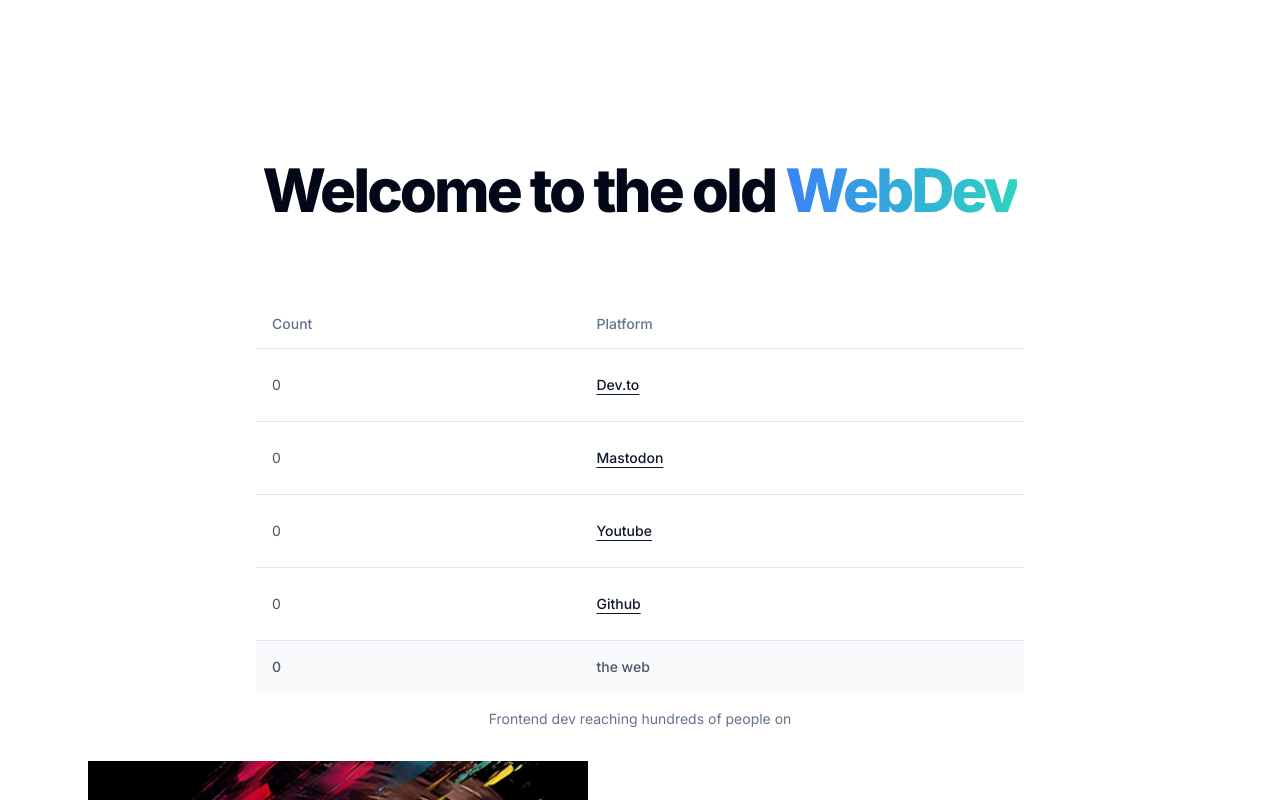
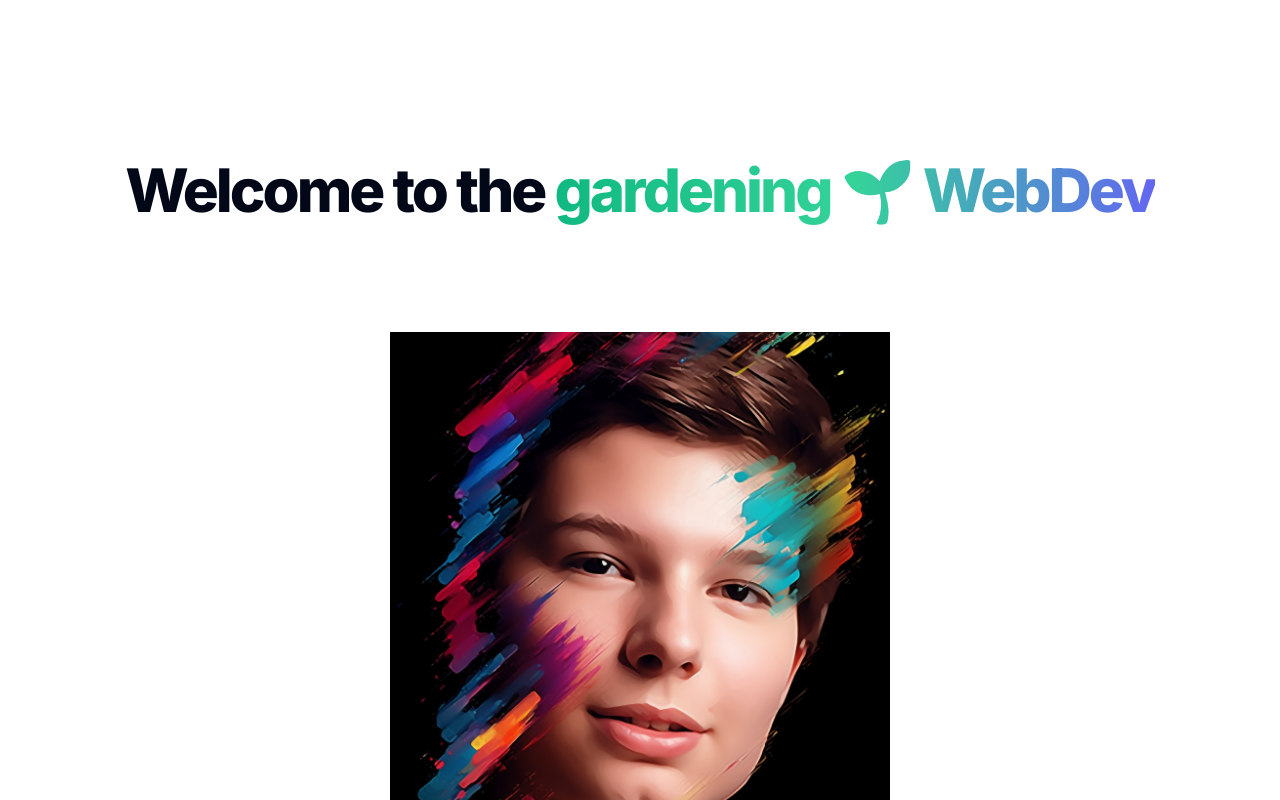
Before and after one commit to andi1984/personal, a Next.js app: page / in a window 1280 px wide. Shown: the top 800 px of the page. Built offline with nearby package versions, Linux system fonts and the light colour scheme.

Commit message:
work on masthead

```diff
--- a/src/components/masthead/index.tsx
+++ b/src/components/masthead/index.tsx
@@ -25,20 +25,23 @@
               className="text-5xl md:text-6xl font-extrabold leading-tighter tracking-tighter mb-4"
               data-aos="zoom-y-out"
             >
-              Welcome to the old{" "}
-              <span className="bg-clip-text text-transparent bg-gradient-to-r from-blue-500 to-teal-400">
-                WebDev{" "}
+              Welcome to the{" "}
+              <span className="bg-clip-text text-transparent bg-gradient-to-r   from-emerald-500 via-emerald-400 to-indigo-500">
+                gardening 🌱 WebDev
               </span>
             </h1>
           </div>
+          <div className="w-full flex justify-center my-8">
+            <Image
+              src="/ava2023.png"
+              width="500"
+              height="500"
+              className="text-center"
+              alt="Avatar of Andi generated by Midjourney AI"
+            />
+          </div>
           <Subpart count={count} />
           {/* Hero image */}
-          <Image
-            src="/ava2023.png"
-            width="500"
-            height="500"
-            alt="Avatar of Andi generated by Midjourney AI"
-          />
         </div>
       </div>
     </section>
--- a/src/components/masthead/subpart.client.tsx
+++ b/src/components/masthead/subpart.client.tsx
@@ -26,9 +26,7 @@
         data-aos-delay="150"
       >
         <Table>
-          <TableCaption>
-            Frontend dev reaching hundreds of people on
-          </TableCaption>
+          <TableCaption>Follower breakdown based on platform</TableCaption>
           <TableHeader>
             <TableRow>
               <TableHead>Count</TableHead>
```
